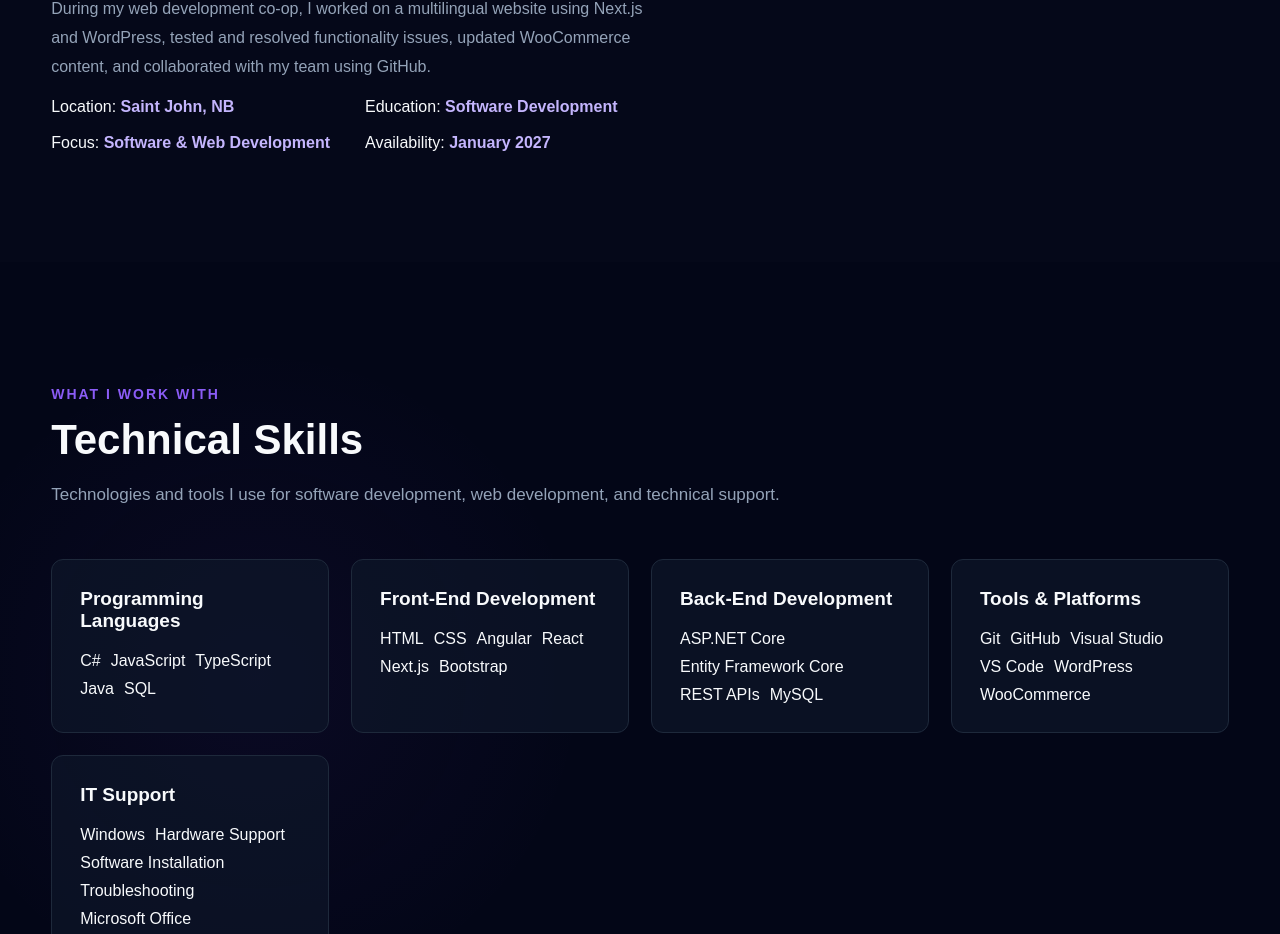
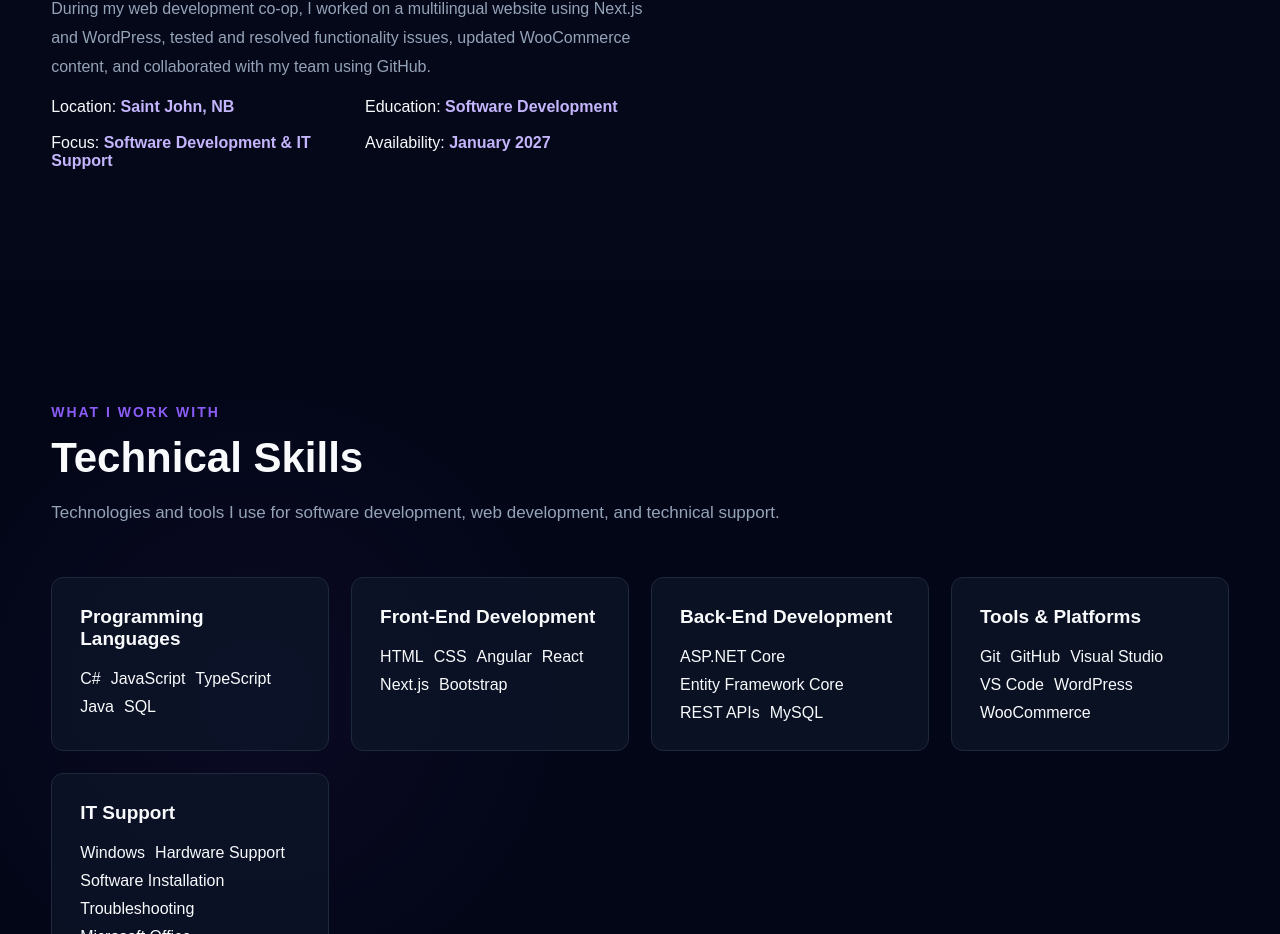
Before and after one commit to omowale01/omowale-porfolio, an Angular app: page / in a window 1280 px wide. Shown: the part 1373-2307 px from the top of the page. Built offline with nearby package versions, Linux system fonts and the light colour scheme.

Commit message:
final edit

```diff
--- a/src/app/components/about/about.html
+++ b/src/app/components/about/about.html
@@ -49,7 +49,7 @@
 
           <div class="detail">
             <span>Focus:</span>
-            <strong>&nbsp;Software & Web Development</strong>
+            <strong>&nbsp;Software Development & IT Support</strong>
           </div>
 
           <div class="detail">
```
